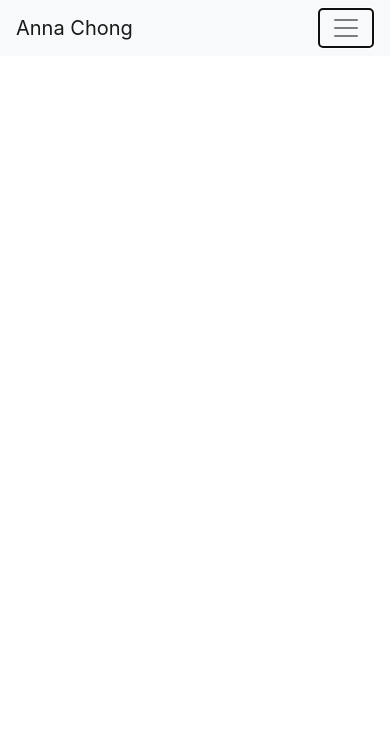
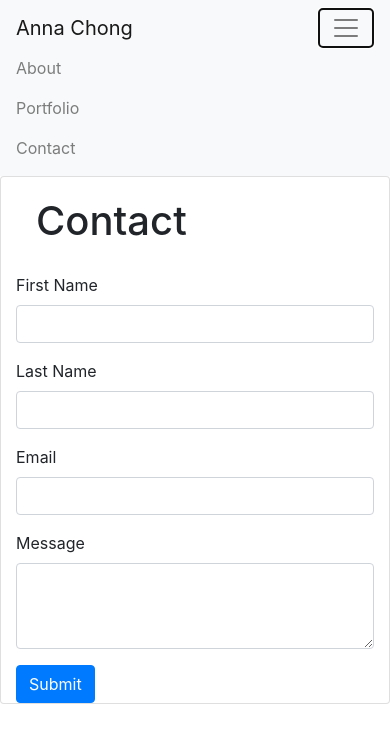
Before and after one commit to acho9138/HW2-Responsive-Portfolio, a plain HTML site: page contact.html in a window 390 px wide. Both pictures are taken after a click on the button "Toggle navigation". Drawn offline with nearby package versions, Linux system fonts and the light colour scheme.

Commit message:
ADD Contact form

```diff
--- a/contact.html
+++ b/contact.html
@@ -7,17 +7,26 @@
     <title>Contact</title>
     <link rel="stylesheet" href="https://stackpath.bootstrapcdn.com/bootstrap/4.5.0/css/bootstrap.min.css"
         integrity="sha384-9aIt2nRpC12Uk9gS9baDl411NQApFmC26EwAOH8WgZl5MYYxFfc+NcPb1dKGj7Sk" crossorigin="anonymous">
+    <script src="https://code.jquery.com/jquery-3.5.1.slim.min.js"
+        integrity="sha384-DfXdz2htPH0lsSSs5nCTpuj/zy4C+OGpamoFVy38MVBnE+IbbVYUew+OrCXaRkfj"
+        crossorigin="anonymous"></script>
+    <script src="https://cdn.jsdelivr.net/npm/popper.js@1.16.0/dist/umd/popper.min.js"
+        integrity="sha384-Q6E9RHvbIyZFJoft+2mJbHaEWldlvI9IOYy5n3zV9zzTtmI3UksdQRVvoxMfooAo"
+        crossorigin="anonymous"></script>
+    <script src="https://stackpath.bootstrapcdn.com/bootstrap/4.5.0/js/bootstrap.min.js"
+        integrity="sha384-OgVRvuATP1z7JjHLkuOU7Xw704+h835Lr+6QL9UvYjZE3Ipu6Tp75j7Bh/kR0JKI"
+        crossorigin="anonymous"></script>
 </head>
 
 <body>
-    <nav class="navbar sticky-top navbar-expand-lg navbar-light bg-light">
+    <nav class="navbar sticky-top navbar-expand-md navbar-light bg-light">
         <a class="navbar-brand" href="index.html">Anna Chong</a>
         <button class="navbar-toggler" type="button" data-toggle="collapse" data-target="#navbarNavAltMarkup"
             aria-controls="navbarNavAltMarkup" aria-expanded="false" aria-label="Toggle navigation">
             <span class="navbar-toggler-icon"></span>
         </button>
         <div class="collapse navbar-collapse" id="navbarNavAltMarkup">
-            <div class="navbar-nav">
+            <div class="navbar-nav navbar-nav mr-auto">
                 <a class="nav-item nav-link" href="index.html">About</a>
                 <a class="nav-item nav-link" href="portfolio.html">Portfolio</a>
                 <a class="nav-item nav-link" href="contact.html">Contact</a>
@@ -25,6 +34,35 @@
         </div>
     </nav>
 
+    <div class="card col-sm-9 col-md-9">
+        <div class="card-body">
+            <h1>Contact</h1>
+        </div>
+
+        <form>
+            <div class="form-row">
+                <div class="form-group col-sm-12 col-md-6">
+                    <label>First Name</label>
+                    <input type="text" class="form-control">
+                </div>
+                <div class="form-group col-sm-12 col-md-6">
+                    <label>Last Name</label>
+                    <input type="text" class="form-control">
+                </div>
+            </div>
+
+            <div class="form-group">
+                <label for="inputEmail4">Email</label>
+                <input type="email" class="form-control" id="inputEmail4">
+            </div>
+            <div class="form-group">
+                <label for="exampleFormControlTextarea1">Message</label>
+                <textarea class="form-control" id="exampleFormControlTextarea1" rows="3"></textarea>
+            </div>
+            <button type="submit" class="btn btn-primary">Submit</button>
+        </form>
+    </div>
+
 </body>
 
 </html>
```
